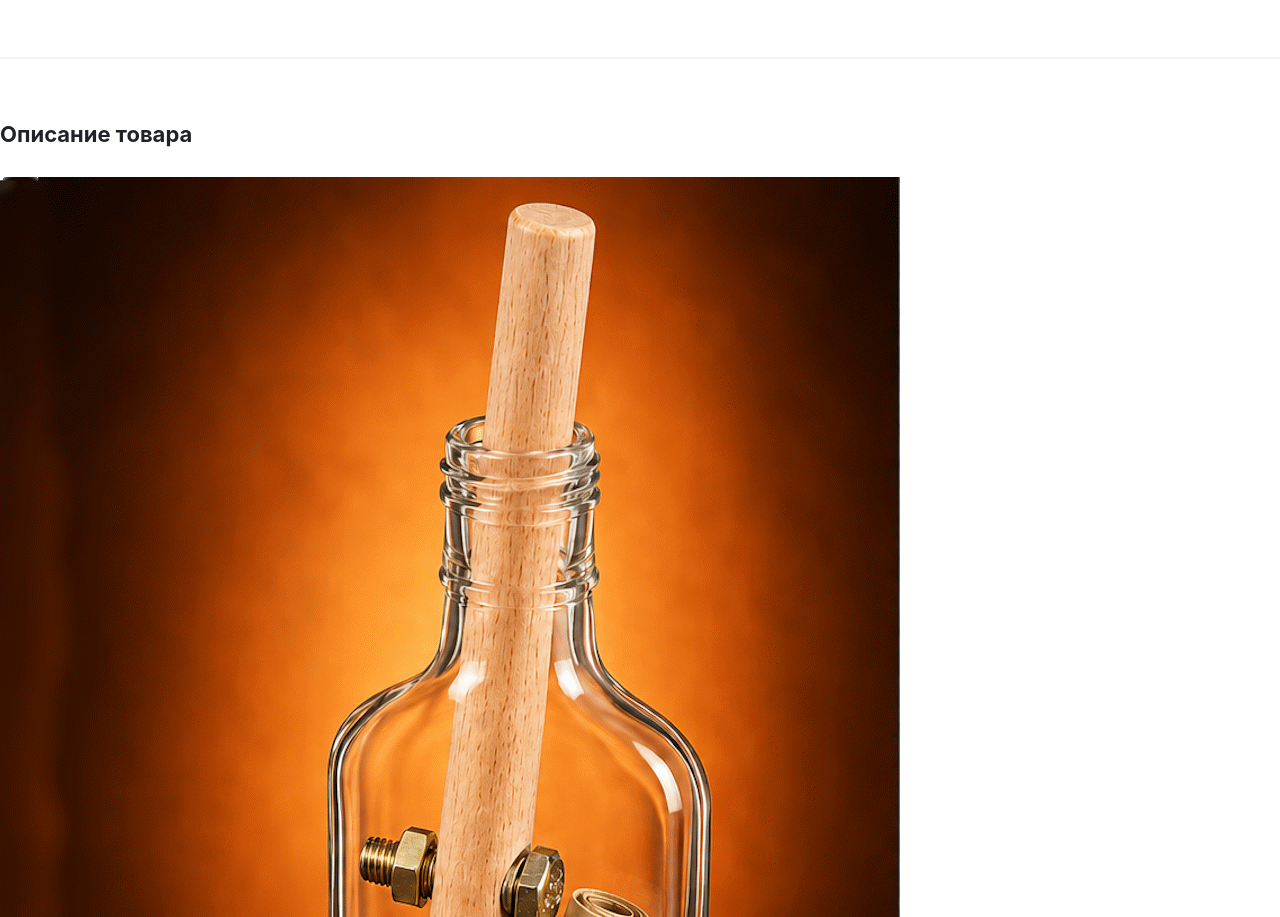
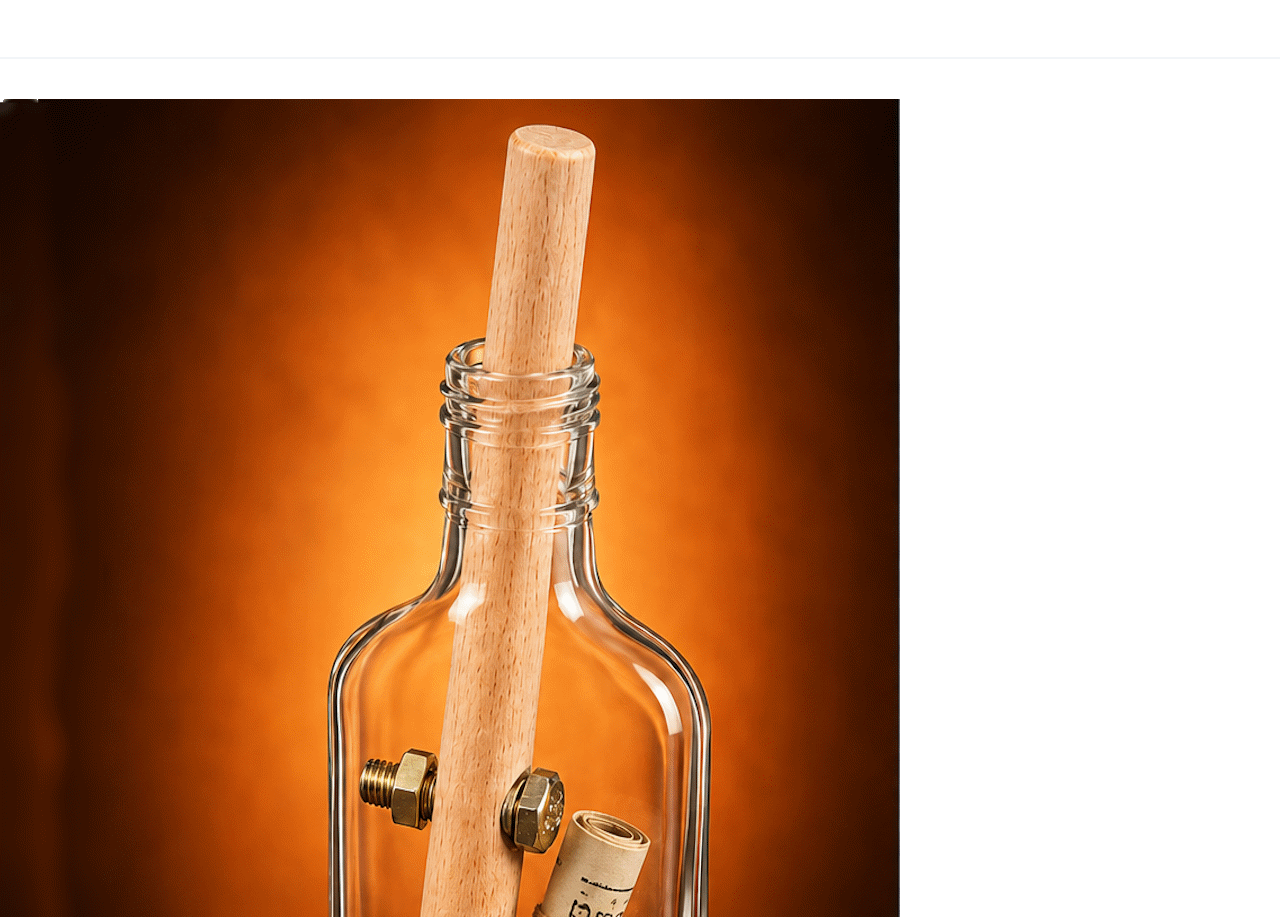
Before and after one commit to cekon/aktify, a plain HTML site: page product3.html in a window 1280 px wide. Shown: the part 949-1866 px from the top of the page. Drawn offline with Linux system fonts and the light colour scheme.

Commit message:
Update product3.html

```diff
--- a/product3.html
+++ b/product3.html
@@ -124,7 +124,7 @@
 
         <!-- Рич-контент (Нижний большой блок) -->
         <section class="rich-content">
-            <h2>Описание товара</h2>
+
 
             <!-- Баннер 1 (Картинка слева, текст справа) -->
             <div class="rich-banner">
```
